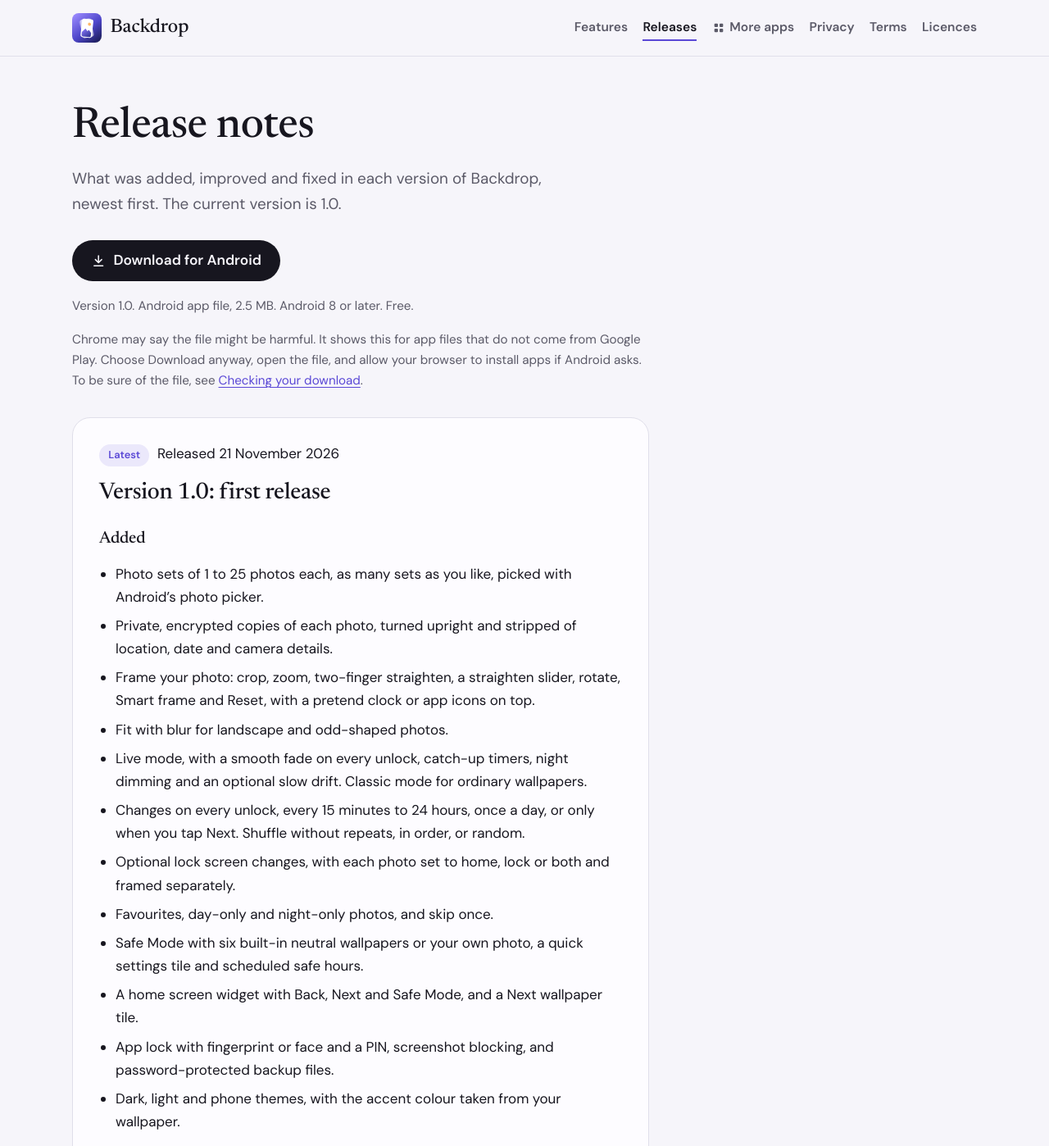
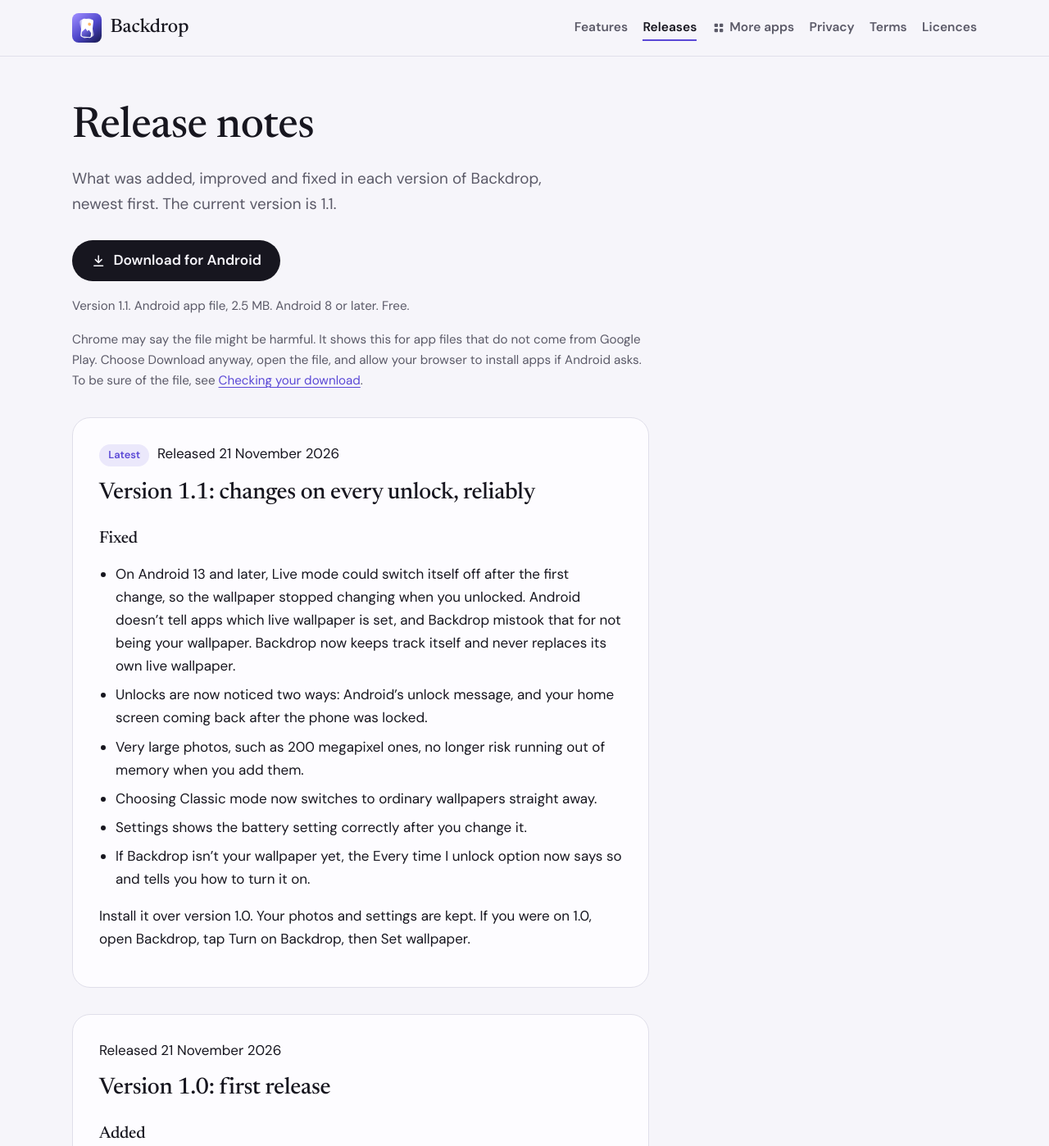
Before and after one commit to CustomGPTer/backdrop, a plain HTML site: page releases.html in a window 1280 px wide. Shown: the top 1398 px of the page at 82% size. Drawn offline with Linux system fonts and the light colour scheme.

Commit message:
Backdrop 1.1 release notes

```diff
--- a/releases.html
+++ b/releases.html
@@ -38,12 +38,19 @@
 <main id="main" class="doc">
 <div class="wrap"><div class="measure">
 <h1>Release notes</h1>
-<p class="lede">What was added, improved and fixed in each version of Backdrop, newest first. The current version is 1.0.</p>
+<p class="lede">What was added, improved and fixed in each version of Backdrop, newest first. The current version is 1.1.</p>
 <p class="get"><a class="button" href="https://github.com/CustomGPTer/backdrop/releases/latest/download/Backdrop.apk"><svg viewBox="0 0 24 24" aria-hidden="true" fill="none" stroke="currentColor" stroke-width="2" stroke-linecap="round" stroke-linejoin="round"><path d="M12 4v11M7 10l5 5 5-5M5 20h14"/></svg>Download for Android</a></p>
-<p class="note">Version 1.0. Android app file, 2.5 MB. Android 8 or later. Free.</p>
+<p class="note">Version 1.1. Android app file, 2.5 MB. Android 8 or later. Free.</p>
 <p class="note">Chrome may say the file might be harmful. It shows this for app files that do not come from Google Play. Choose Download anyway, open the file, and allow your browser to install apps if Android asks. To be sure of the file, see <a href="#checking">Checking your download</a>.</p>
 <div class="release">
 <p><span class="badge">Latest</span>Released 21 November 2026</p>
+<h2>Version 1.1: changes on every unlock, reliably</h2>
+<h3>Fixed</h3>
+<ul><li>On Android 13 and later, Live mode could switch itself off after the first change, so the wallpaper stopped changing when you unlocked. Android doesn’t tell apps which live wallpaper is set, and Backdrop mistook that for not being your wallpaper. Backdrop now keeps track itself and never replaces its own live wallpaper.</li><li>Unlocks are now noticed two ways: Android’s unlock message, and your home screen coming back after the phone was locked.</li><li>Very large photos, such as 200 megapixel ones, no longer risk running out of memory when you add them.</li><li>Choosing Classic mode now switches to ordinary wallpapers straight away.</li><li>Settings shows the battery setting correctly after you change it.</li><li>If Backdrop isn’t your wallpaper yet, the Every time I unlock option now says so and tells you how to turn it on.</li></ul>
+<p>Install it over version 1.0. Your photos and settings are kept. If you were on 1.0, open Backdrop, tap Turn on Backdrop, then Set wallpaper.</p>
+</div>
+<div class="release">
+<p>Released 21 November 2026</p>
 <h2>Version 1.0: first release</h2>
 <h3>Added</h3>
 <ul><li>Photo sets of 1 to 25 photos each, as many sets as you like, picked with Android’s photo picker.</li><li>Private, encrypted copies of each photo, turned upright and stripped of location, date and camera details.</li><li>Frame your photo: crop, zoom, two-finger straighten, a straighten slider, rotate, Smart frame and Reset, with a pretend clock or app icons on top.</li><li>Fit with blur for landscape and odd-shaped photos.</li><li>Live mode, with a smooth fade on every unlock, catch-up timers, night dimming and an optional slow drift. Classic mode for ordinary wallpapers.</li><li>Changes on every unlock, every 15 minutes to 24 hours, once a day, or only when you tap Next. Shuffle without repeats, in order, or random.</li><li>Optional lock screen changes, with each photo set to home, lock or both and framed separately.</li><li>Favourites, day-only and night-only photos, and skip once.</li><li>Safe Mode with six built-in neutral wallpapers or your own photo, a quick settings tile and scheduled safe hours.</li><li>A home screen widget with Back, Next and Safe Mode, and a Next wallpaper tile.</li><li>App lock with fingerprint or face and a PIN, screenshot blocking, and password-protected backup files.</li><li>Dark, light and phone themes, with the accent colour taken from your wallpaper.</li></ul>
@@ -51,7 +58,7 @@
 <h2 id="checking">Checking your download</h2>
 <p>Every version is signed with the same key, so an update installs over the last one and keeps your photos. Android refuses an update signed by anyone else.</p>
 <p>If you want to check the file itself, its SHA-256 checksum is:</p>
-<p><code>777e8d353de1d8196f692d29c071b320c48be09673520e70c66b02be7bd7bf89</code></p>
+<p><code>93dc1b13bed98259638f5cbdf0de2493810342a944415dfacc95f5e0f25c6809</code></p>
 <p>Older versions, if any, are on the <a href="https://github.com/CustomGPTer/backdrop/releases">releases page on GitHub</a>.</p>
 </div></div>
 </main>
```
Also changed, not shown: index.html (+2 -2 lines).
